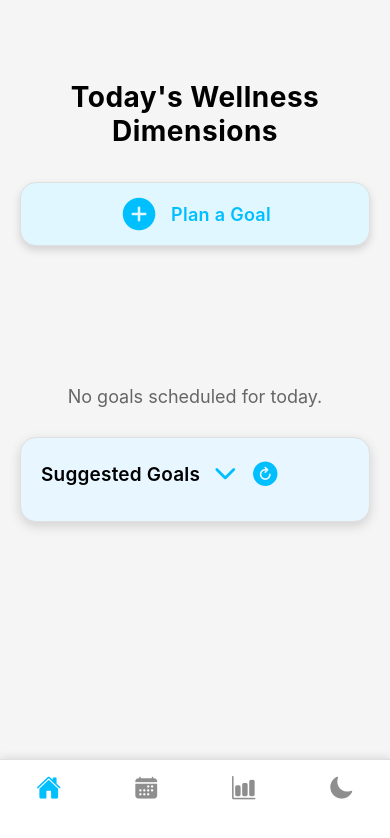
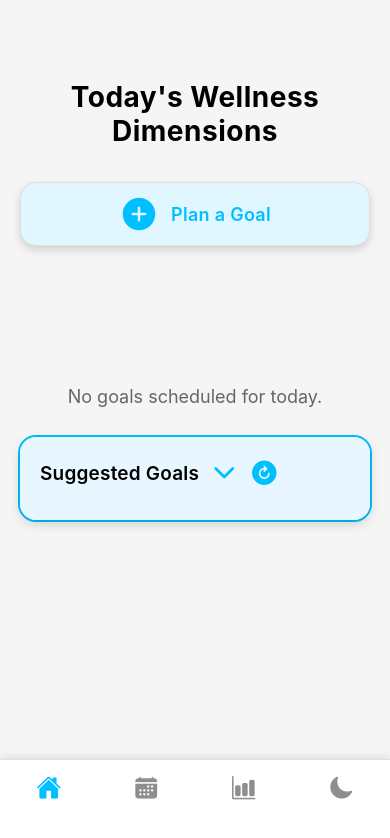
Before and after one commit to salikm1234/U8, a React Native app: screen /Home in a window 390 px wide. Shown: the top 838 px of the page. Built offline with nearby package versions, Linux system fonts and the light colour scheme; what expo-notifications would draw is missing.

Commit message:
added better DimGoalScreen

```diff
--- a/DimensionGoalsScreen.js
+++ b/DimensionGoalsScreen.js
@@ -1,5 +1,5 @@
 import React, { useState, useEffect } from 'react';
-import { View, Text, FlatList, TouchableOpacity, StyleSheet, Modal, TextInput, KeyboardAvoidingView, TouchableWithoutFeedback, Keyboard } from 'react-native';
+import { View, Text, FlatList, TouchableOpacity, StyleSheet, Modal, TextInput, KeyboardAvoidingView, TouchableWithoutFeedback, Keyboard, ScrollView } from 'react-native';
 import AsyncStorage from '@react-native-async-storage/async-storage';
 import Ionicons from 'react-native-vector-icons/Ionicons';
 import { useFocusEffect } from '@react-navigation/native';
@@ -48,6 +48,29 @@ const DimensionGoalsScreen = ({ route, navigation }) => {
   const loadDimensionColor = async () => {
     const color = await getColorForDimension(dimensionName);
     setDimensionColor(color || '#D3D3D3');
+  };
+
+  /**
+   * Determines if text should be black or white based on background color
+   * Uses relative luminance calculation for optimal contrast
+   */
+  const getTextColorForBackground = (backgroundColor) => {
+    if (!backgroundColor) return '#FFFFFF';
+
+    // Remove # if present
+    const color = backgroundColor.replace('#', '');
+
+    // Convert hex to RGB
+    const r = parseInt(color.substr(0, 2), 16);
+    const g = parseInt(color.substr(2, 2), 16);
+    const b = parseInt(color.substr(4, 2), 16);
+
+    // Calculate relative luminance using WCAG formula
+    const luminance = (0.299 * r + 0.587 * g + 0.114 * b) / 255;
+
+    // Use black text only for very light backgrounds (like yellow)
+    // Higher threshold (0.7) means black text is used more rarely
+    return luminance > 0.75 ? '#000000' : '#FFFFFF';
   };
 
   const loadGoals = async () => {
@@ -222,17 +245,18 @@ const DimensionGoalsScreen = ({ route, navigation }) => {
   const renderItem = ({ item }) => {
     if (item._type === 'goal') {
       // Render goal item (existing renderItem logic)
+      const textColor = getTextColorForBackground(dimensionColor);
       return (
         <View style={[styles.goalItem, { backgroundColor: dimensionColor }]}>
-          <Text style={[styles.goalText, item.completed && styles.completedText]}>{item.name}</Text>
+          <Text style={[styles.goalText, { color: textColor }, item.completed && styles.completedText]}>{item.name}</Text>
           {item.quantifiable && (
             <TouchableOpacity onPress={() => openCounterModal(item)}>
-              <Text style={styles.counterText}>{item.count}/{item.target}</Text>
+              <Text style={[styles.counterText, { color: textColor }]}>{item.count}/{item.target}</Text>
             </TouchableOpacity>
           )}
           {item.hasNotepad && (
             <TouchableOpacity onPress={() => openNotepadModal(item)}>
-              <Ionicons name="document-text-outline" size={24} color="#fff" style={{ marginRight: 10 }} />
+              <Ionicons name="document-text-outline" size={24} color={textColor} style={{ marginRight: 10 }} />
             </TouchableOpacity>
           )}
           <TouchableOpacity
@@ -243,7 +267,7 @@ const DimensionGoalsScreen = ({ route, navigation }) => {
             <Ionicons
               name={item.completed ? "checkmark-circle" : "ellipse-outline"}
               size={28}
-              color={item.completed ? "#00BFFF" : "#fff"}
+              color={item.completed ? theme.success : textColor}
             />
           </TouchableOpacity>
         </View>
@@ -285,7 +309,7 @@ const DimensionGoalsScreen = ({ route, navigation }) => {
   const styles = createStyles(theme);
 
   return (
-    <View style={styles.container}>
+    <ScrollView contentContainerStyle={[styles.container, { flexGrow: 1 }]}>
       <View style={styles.headerContainer}>
         <TouchableOpacity onPress={() => navigation.goBack()}>
           <Ionicons name="arrow-back" size={28} color={theme.text} />
@@ -314,7 +338,7 @@ const DimensionGoalsScreen = ({ route, navigation }) => {
         <View style={styles.modalContainer}>
           <View style={styles.modalContent}>
             <Text style={styles.modalTitle}>{counterGoal?.name}</Text>
-            <Text style={styles.counterText}>
+            <Text style={styles.modalCounterText}>
               Count: {count}/{counterGoal?.target}
               {count >= counterGoal?.target && " 🎉 Goal Complete!"}
             </Text>
@@ -357,15 +381,15 @@ const DimensionGoalsScreen = ({ route, navigation }) => {
           </View>
         </TouchableWithoutFeedback>
       </Modal>
-    </View>
+    </ScrollView>
   );
 };
 
 const createStyles = (theme) => StyleSheet.create({
   container: {
-    flex: 1,
+    flexGrow: 1,
     padding: 20,
-    marginTop: 50,
+    paddingTop: 80,
     backgroundColor: theme.background,
   },
   headerContainer: {
@@ -389,7 +413,6 @@ const createStyles = (theme) => StyleSheet.create({
   },
   goalText: {
     fontSize: 18,
-    color: '#fff',
     flex: 1,
     marginRight: 10,
   },
@@ -399,7 +422,6 @@ const createStyles = (theme) => StyleSheet.create({
   },
   counterText: {
     fontSize: 20,
-    color: theme.text, // Use theme text color for visibility
     marginVertical: 10,
   },
   noGoalsText: {
@@ -426,6 +448,11 @@ const createStyles = (theme) => StyleSheet.create({
     fontWeight: 'bold',
     marginBottom: 10,
     color: theme.text,
+  },
+  modalCounterText: {
+    fontSize: 20,
+    color: theme.text,
+    marginVertical: 10,
   },
   counterButton: {
     padding: 10,
--- a/HomeScreen.js
+++ b/HomeScreen.js
@@ -95,6 +95,7 @@ const HomeScreen = ({ navigation }) => {
   const [showSuggestions, setShowSuggestions] = useState(true);
   const [addedGoals, setAddedGoals] = useState({});
   const [suggestionsExpanded, setSuggestionsExpanded] = useState(false);
+
 
   // State for habit tracking integration
   const [habitCounts, setHabitCounts] = useState({});
@@ -237,6 +238,7 @@ const HomeScreen = ({ navigation }) => {
     }
   }, []);
 
+
   /**
    * Determines if text should be black or white based on background color
    * Uses relative luminance calculation for optimal contrast
@@ -295,7 +297,10 @@ const HomeScreen = ({ navigation }) => {
         <View style={styles.badge}>
           <Text style={[styles.badgeText, { color: getContrastColor(backgroundColor), marginRight: hasHabits ? 2 : 0 }]}>{item.count}</Text>
           {hasHabits && (
-            <Ionicons name="star" size={16} color="#FFD700" />
+            <View style={styles.starContainer}>
+              <Ionicons name="star" size={20} color={theme.starOutline} style={styles.starOutline} />
+              <Ionicons name="star" size={16} color={theme.starColor} style={[styles.starIcon, { position: 'absolute', top: 2, left: 2 }]} />
+            </View>
           )}
         </View>
       </TouchableOpacity>
@@ -340,6 +345,15 @@ const HomeScreen = ({ navigation }) => {
 
       {/* Suggested goals section - expandable list of recommended goals */}
       {showSuggestions && (
+        <View style={styles.suggestedOuterContainer}>
+          <View
+            style={[
+              styles.gradientBorder,
+              {
+                borderColor: theme.gradientStart,
+              },
+            ]}
+          />
           <View style={styles.suggestedContainer}>
             <View style={styles.suggestedHeader}>
               <TouchableOpacity
@@ -384,6 +398,7 @@ const HomeScreen = ({ navigation }) => {
                 </View>
               );
             })}
+          </View>
         </View>
       )}
     </ScrollView>
@@ -551,13 +566,24 @@ const createStyles = (theme) => StyleSheet.create({
     marginBottom: 20,
   },
 
+  suggestedOuterContainer: {
+    marginTop: 30,
+    position: 'relative',
+  },
+  gradientBorder: {
+    position: 'absolute',
+    top: -2,
+    left: -2,
+    right: -2,
+    bottom: -2,
+    borderRadius: 18,
+    borderWidth: 2,
+    zIndex: -1,
+  },
   suggestedContainer: {
-    marginTop: 30,
     padding: 20,
     backgroundColor: theme.suggestedContainer,
     borderRadius: 16,
-    borderWidth: 1,
-    borderColor: theme.border,
     shadowColor: theme.shadowColor,
     shadowOffset: { width: 0, height: 4 },
     shadowOpacity: 0.15,
@@ -596,6 +622,27 @@ const createStyles = (theme) => StyleSheet.create({
     flex: 1,
     marginRight: 10,
   },
+  starContainer: {
+    shadowColor: '#FFD700',
+    shadowOffset: { width: 0, height: 0 },
+    shadowOpacity: 0.9,
+    shadowRadius: 3,
+    elevation: 5,
+    position: 'relative',
+    width: 20,
+    height: 20,
+    alignItems: 'center',
+    justifyContent: 'center',
+  },
+  starIcon: {
+    textShadowColor: '#FFD700',
+    textShadowOffset: { width: 0, height: 0 },
+    textShadowRadius: 4,
+  },
+  starOutline: {
+    textShadowColor: 'transparent',
+    textShadowRadius: 0,
+  },
 });
 
 export default HomeScreen;
--- a/themes.js
+++ b/themes.js
@@ -26,6 +26,8 @@ export const themes = {
     error: '#FF5252',
     warning: '#FFC107',
     info: '#2196F3',
+    starColor: '#FFD700',
+    starOutline: '#8B4513',
 
     // Special UI elements
     shadowColor: '#000000',
@@ -36,6 +38,9 @@ export const themes = {
     // Suggested goals specific
     suggestedContainer: '#E8F6FF',
     suggestedBorder: '#000000',
+    gradientStart: '#00BFFF',
+    gradientMiddle: '#00BFFF',
+    gradientEnd: '#00BFFF',
 
     // Calendar theme
     calendarBackground: '#FFFFFF',
@@ -80,6 +85,8 @@ export const themes = {
     error: '#FF453A',
     warning: '#FF9F0A',
     info: '#00D4FF',
+    starColor: '#FFD700',
+    starOutline: '#B8860B',
 
     // Special UI elements
     shadowColor: '#000000',
@@ -90,6 +97,9 @@ export const themes = {
     // Suggested goals specific - Warmer, less harsh
     suggestedContainer: '#1D1D1F',
     suggestedBorder: '#00D4FF',
+    gradientStart: '#00D4FF',
+    gradientMiddle: '#00D4FF',
+    gradientEnd: '#00D4FF',
 
     // Calendar theme - Refined and modern
     calendarBackground: '#1A1A1A',
```
Lines whose indentation alone changed are shown as unchanged.
